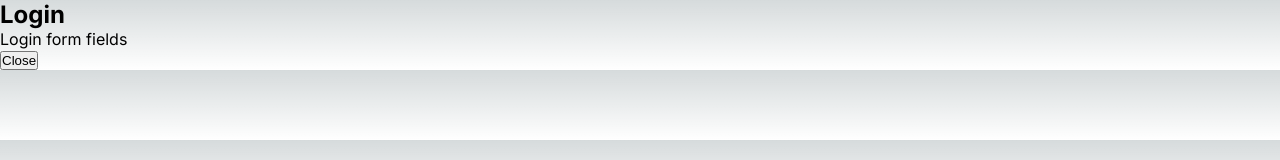
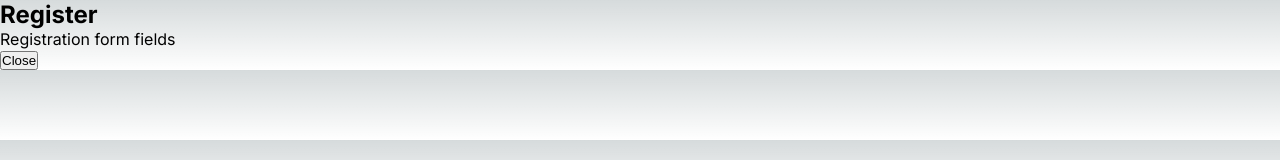
Before and after one commit to DanielRomeo/react-cheatsheet, a Next.js app: page /children in a window 1280 px wide. Shown: the top 160 px of the page. Built offline with nearby package versions, Linux system fonts and the light colour scheme.

Commit message:
update cleanup

```diff
--- a/src/app/children/page.tsx
+++ b/src/app/children/page.tsx
@@ -1,4 +1,5 @@
-import {useState, PropsWithChildren} from 'react'
+'use client'
+import { PropsWithChildren} from 'react'
 
 type myPropsType = {
     isOpen: boolean,
@@ -23,8 +24,8 @@ function Modal({ isOpen, onClose, children }: PropsWithChildren<myPropsType>) {
 }
 
 export default function Home(){
-  const showLoginFormModal = true;
-  const showRegistrationFormModal = false;
+  const showLoginFormModal = false;
+  const showRegistrationFormModal = true;
 
   return (
     <div>
```
